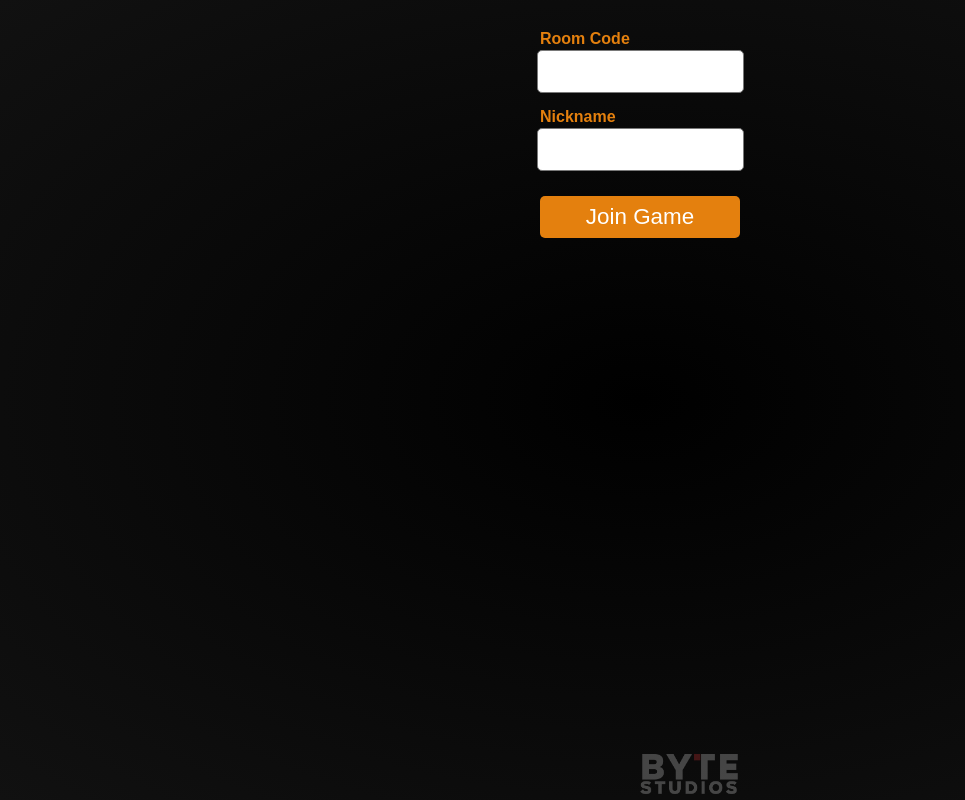
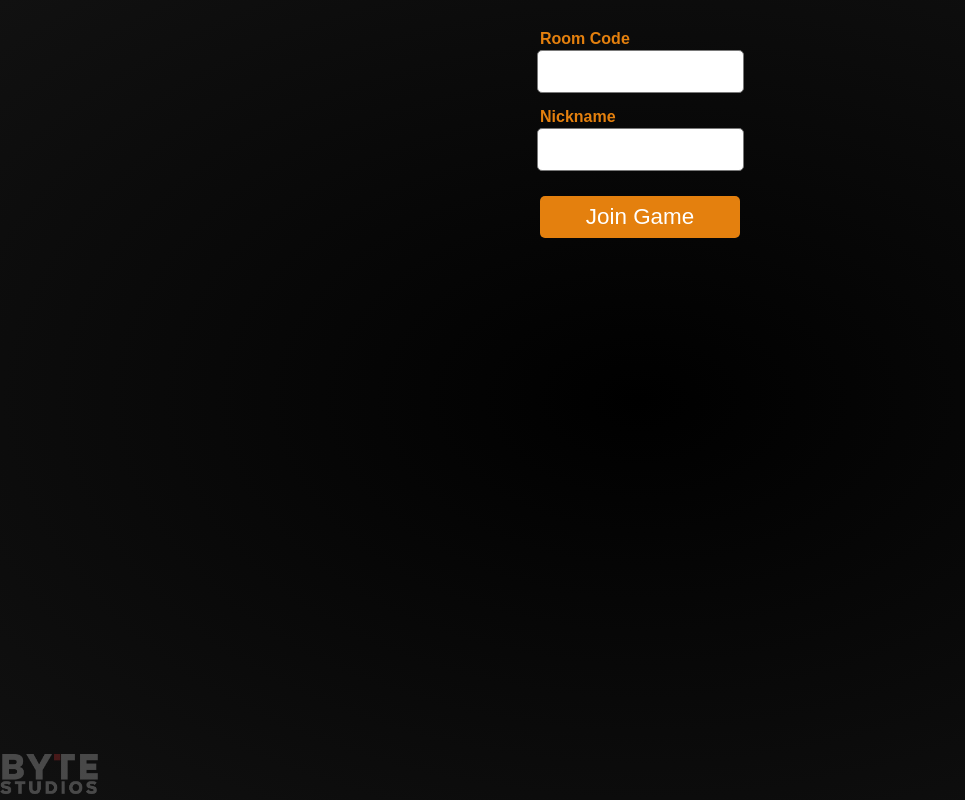
Before and after one commit to HarleyRogers/test-browser-client, a website: page public/index.html in a window 1280 px wide. Shown: the whole page, without its empty margins (0-965 px from the left). Drawn offline with Linux system fonts and the light colour scheme.

Commit message:
branding moved back

```diff
--- a/public/css/index.css
+++ b/public/css/index.css
@@ -267,7 +267,7 @@ html {
   bottom: 0;
   position: absolute;
   opacity: 0.25;
-  left: 5;
+  left: 0;
   width: 100px;
 
 }
```
